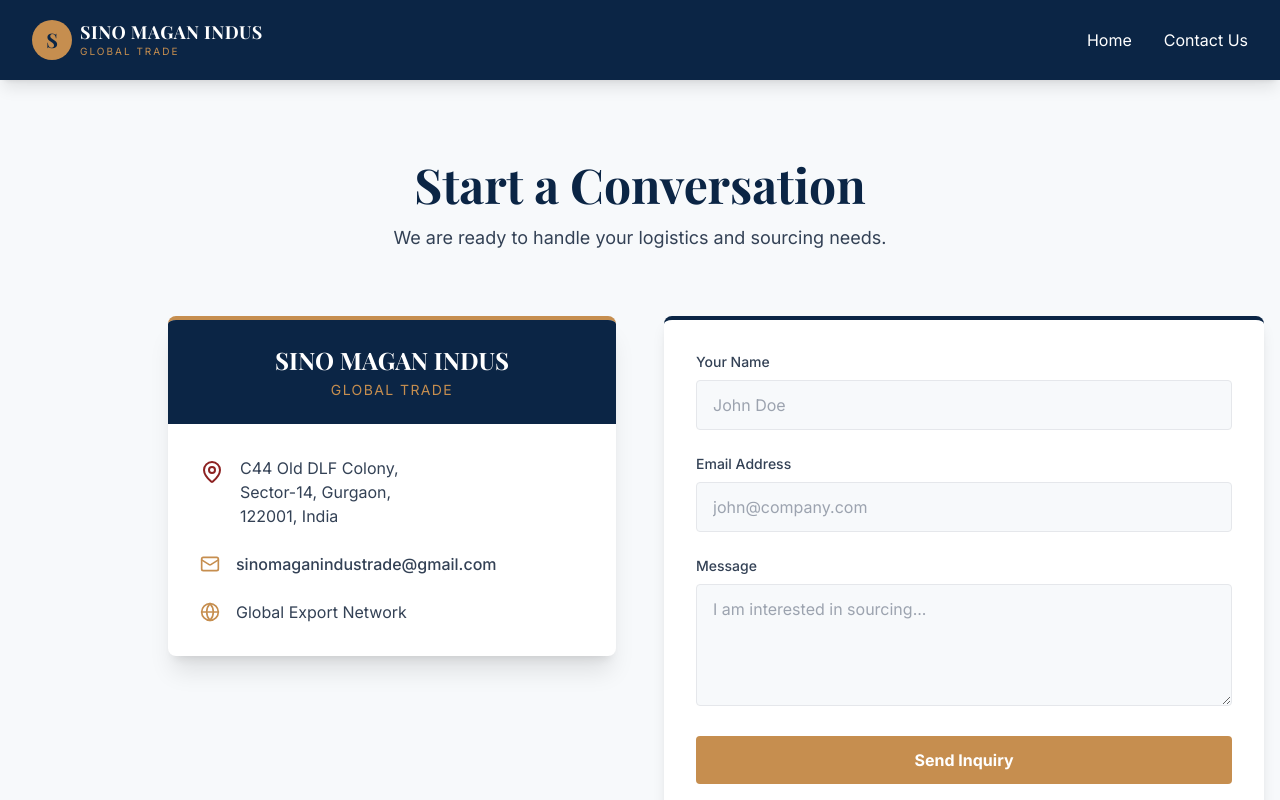
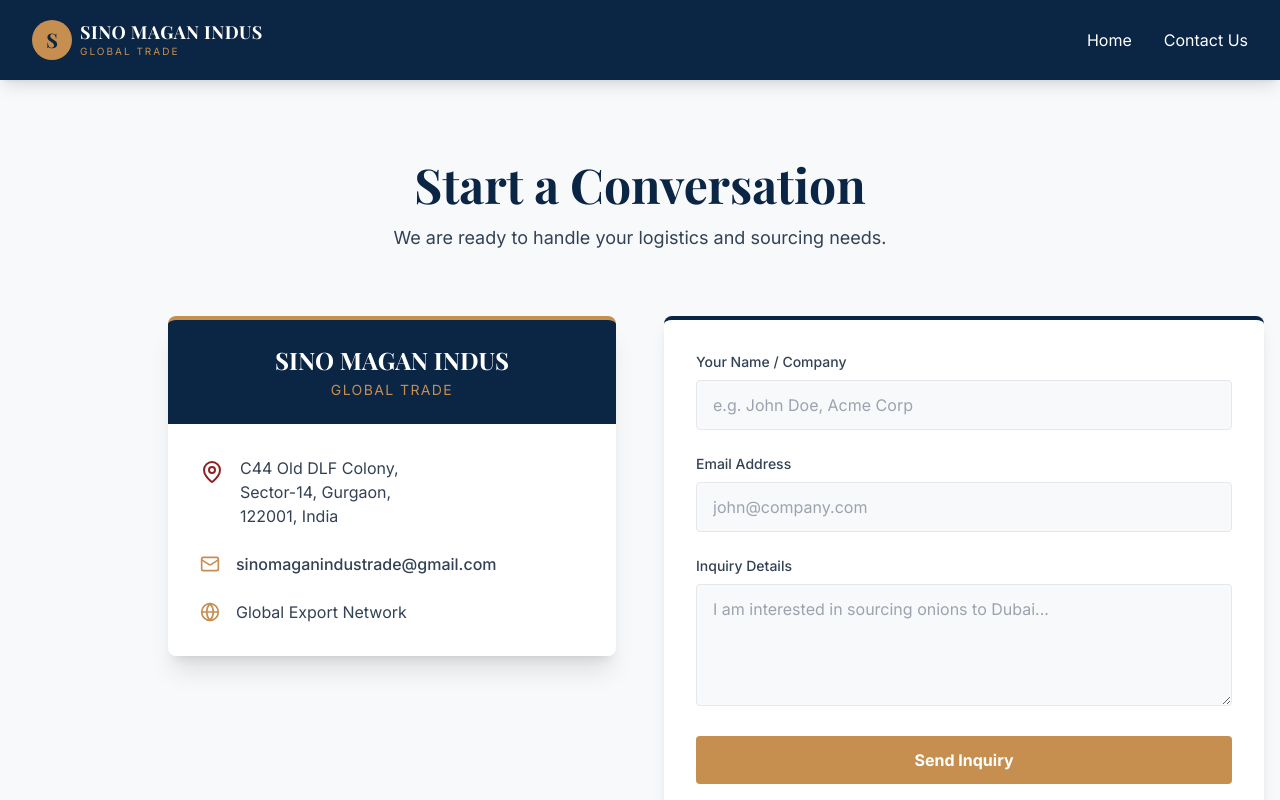
Before and after one commit to fardeenmohd/sinomagan-trade, a Next.js app: page /contact in a window 1280 px wide. Shown: the top 800 px of the page. Built offline with nearby package versions, Linux system fonts and the light colour scheme; a web font is replaced by a local one.

Commit message:
Add formspree integration for contact page

```diff
--- a/package.json
+++ b/package.json
@@ -9,6 +9,7 @@
     "lint": "eslint"
   },
   "dependencies": {
+    "@formspree/react": "^3.0.0",
     "lucide-react": "^0.564.0",
     "next": "16.1.6",
     "react": "19.2.3",
--- a/src/app/contact/page.js
+++ b/src/app/contact/page.js
@@ -1,40 +1,109 @@
+'use client'; // <--- Critical for Client Components
+import React from 'react';
+import { useForm, ValidationError } from '@formspree/react';
 import BusinessCard from '@/components/BusinessCard';
 
 export default function Contact() {
+  // REPLACE "YOUR_FORM_ID" WITH YOUR ACTUAL ID (e.g., "mwkdlqap")
+  const [state, handleSubmit] = useForm("xykdwbgr");
+
+  // This shows up AFTER they submit the form successfully
+  if (state.succeeded) {
+      return (
+        <div className="min-h-screen bg-brand-white py-20 flex items-center justify-center">
+            <div className="bg-white p-10 rounded-lg shadow-lg text-center max-w-md border-t-4 border-brand-copper">
+                <div className="text-5xl mb-4">✨</div>
+                <h2 className="text-2xl font-serif font-bold text-brand-navy mb-2">Message Received!</h2>
+                <p className="text-brand-slate mb-6">
+                    Thank you for reaching out to Sino Magan Indus. Our team will review your inquiry and respond within 24 hours.
+                </p>
+                <button
+                    onClick={() => window.location.reload()}
+                    className="text-brand-copper font-bold hover:text-brand-navy underline"
+                >
+                    Send another message
+                </button>
+            </div>
+        </div>
+      );
+  }
+
   return (
     <div className="min-h-screen bg-brand-white py-20">
       <div className="max-w-7xl mx-auto px-4">
+
+        {/* Header */}
         <div className="text-center mb-16">
            <h1 className="font-serif text-4xl md:text-5xl text-brand-navy font-bold mb-4">Start a Conversation</h1>
            <p className="text-brand-slate text-lg">We are ready to handle your logistics and sourcing needs.</p>
         </div>
 
         <div className="grid grid-cols-1 md:grid-cols-2 gap-12 items-start">
+
           {/* Left Side: Business Card */}
           <div className="flex justify-center md:justify-end">
             <BusinessCard />
           </div>
 
-          {/* Right Side: Contact Form */}
+          {/* Right Side: The Form */}
           <div className="bg-white p-8 rounded-lg shadow-lg border-t-4 border-brand-navy">
-            <form action="https://formspree.io/f/YOUR_FORMSPREE_ID" method="POST" className="space-y-6">
+            <form onSubmit={handleSubmit} className="space-y-6">
+
+              {/* Name Field */}
               <div>
-                <label className="block text-sm font-medium text-brand-slate mb-2">Your Name</label>
-                <input type="text" name="name" required className="w-full px-4 py-3 border border-gray-200 rounded focus:outline-none focus:border-brand-copper bg-brand-white" placeholder="John Doe" />
+                <label htmlFor="name" className="block text-sm font-medium text-brand-slate mb-2">
+                    Your Name / Company
+                </label>
+                <input
+                  id="name"
+                  type="text"
+                  name="name"
+                  required
+                  className="w-full px-4 py-3 border border-gray-200 rounded focus:outline-none focus:border-brand-copper bg-brand-white text-brand-slate"
+                  placeholder="e.g. John Doe, Acme Corp"
+                />
+                <ValidationError prefix="Name" field="name" errors={state.errors} className="text-red-500 text-sm mt-1" />
               </div>
 
+              {/* Email Field */}
               <div>
-                <label className="block text-sm font-medium text-brand-slate mb-2">Email Address</label>
-                <input type="email" name="email" required className="w-full px-4 py-3 border border-gray-200 rounded focus:outline-none focus:border-brand-copper bg-brand-white" placeholder="john@company.com" />
+                <label htmlFor="email" className="block text-sm font-medium text-brand-slate mb-2">
+                    Email Address
+                </label>
+                <input
+                  id="email"
+                  type="email"
+                  name="email"
+                  required
+                  className="w-full px-4 py-3 border border-gray-200 rounded focus:outline-none focus:border-brand-copper bg-brand-white text-brand-slate"
+                  placeholder="john@company.com"
+                />
+                <ValidationError prefix="Email" field="email" errors={state.errors} className="text-red-500 text-sm mt-1" />
               </div>
 
+              {/* Message Field */}
               <div>
-                <label className="block text-sm font-medium text-brand-slate mb-2">Message</label>
-                <textarea name="message" rows="4" required className="w-full px-4 py-3 border border-gray-200 rounded focus:outline-none focus:border-brand-copper bg-brand-white" placeholder="I am interested in sourcing..."></textarea>
+                <label htmlFor="message" className="block text-sm font-medium text-brand-slate mb-2">
+                    Inquiry Details
+                </label>
+                <textarea
+                  id="message"
+                  name="message"
+                  rows="4"
+                  required
+                  className="w-full px-4 py-3 border border-gray-200 rounded focus:outline-none focus:border-brand-copper bg-brand-white text-brand-slate"
+                  placeholder="I am interested in sourcing onions to Dubai..."
+                />
+                <ValidationError prefix="Message" field="message" errors={state.errors} className="text-red-500 text-sm mt-1" />
               </div>
 
-              <button type="submit" className="w-full bg-brand-copper text-white py-3 rounded font-bold hover:bg-brand-navy transition-colors">
-                Send Inquiry
+              {/* Submit Button */}
+              <button
+                type="submit"
+                disabled={state.submitting}
+                className="w-full bg-brand-copper text-white py-3 rounded font-bold hover:bg-brand-navy transition-colors disabled:opacity-50 disabled:cursor-not-allowed"
+              >
+                {state.submitting ? 'Sending...' : 'Send Inquiry'}
               </button>
             </form>
           </div>
```
Also changed, not shown: 1 other file (tests, documents, lock files or other folders).
